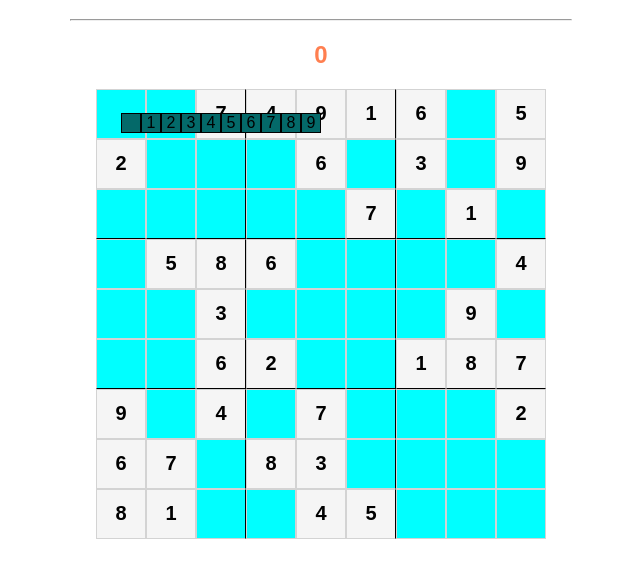
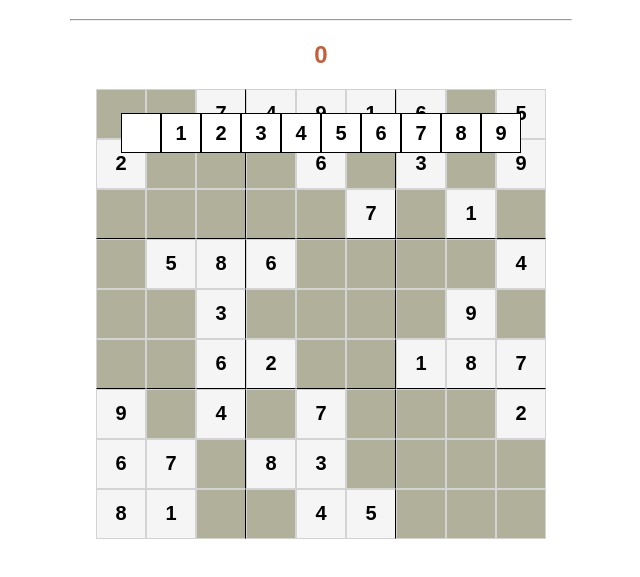
Before and after one commit to 11819052/Projekt, a plain HTML site: page sudoku.html in a window 1280 px wide. Both pictures are taken after a click on the element 440 px from the left and 174 px from the top of the page. Shown: the part 61-638 px from the top of the page, without its empty margins (319-959 px from the left). Drawn offline with Linux system fonts and the light colour scheme.

Commit message:
PopUp nur bei zu veränderbaren Feldern

```diff
--- a/sudoku.css
+++ b/sudoku.css
@@ -8,13 +8,13 @@ hr{
 }
 
 #errors {
-    color: coral;
+    color: rgb(198, 94, 57);
 }
 
 #board{
     width: 450px; /*Kacheln sind daher 50*50 groß*/
     height: 450px;
-    background-color: cyan;
+    background-color: rgb(176, 176, 155);
     margin: 0 auto;
     display: flex;
     flex-wrap: wrap;
@@ -73,10 +73,10 @@ hr{
 }
 
 #numberOptions{
-    width: 200px;
-    height: 20px;
+    width: 400px;
+    height: 40px;
     height:auto;
-    background-color: rgb(4, 105, 105);
+    background-color: rgb(255, 255, 255);
     margin: 0 auto;
     display: flex;
     flex-wrap: wrap;
@@ -87,9 +87,16 @@ hr{
 }
 
 .options{
-    width: 18px;
-    height: 18px;
+    width: 38px;
+    height: 38px;
     border: 1px solid black;
+
+    font-size: 20px;
+    font-weight: bold;
+    display: flex;
+    justify-content: center;
+    align-items: center;
+
 }
 
 .hiddenOptions{
--- a/sudoku.js
+++ b/sudoku.js
@@ -49,39 +49,15 @@ function setGame(){ //Spielfeld und Ziffernblöcke werden vorbereitet
                 tile.classList.add("vertical-line");
             }
 
+            if(board[r][c] == "-"){
+                tile.addEventListener("click", selectTile, false);
+            }
 
-            tile.addEventListener("click", selectTile, false);
             tile.classList.add("tile");
             document.getElementById("board").append(tile);
         }
     }
     document.getElementById("numberOptions").classList.add("hiddenOptions");  //Optionenleiste zur Auswahl der einzufügenden Zahl wird unsichtbar
-
-function selectTile(Ereignis){
-    // //Position des ausgewählten Divs berechnen
-    // let rec = document.getElementById(this.id).getBoundingClientRect();
-    // let left  = rec.left + window.scrollX;
-    // let top = rec.top + window.scrollY;
-    // console.log(left+" "+top);
-    // //Optionenleiste an diese Stelle positionieren und sichtbar machen
-    // document.getElementById("numberOptions").style.left = left;
-    // document.getElementById("numberOptions").style.top = top;
-    // document.getElementById("numberOptions").classList.remove("hiddenOptions");
-    // console.log("hello");
-
-    if(!Ereignis) Ereignis = window.event;
-    if(document.getElementById){
-        document.getElementById("numberOptions").style.left = Ereignis.clientX + "px";
-        document.getElementById("numberOptions").style.top = Ereignis.clientY + "px";
-    }
-
-    document.getElementById("numberOptions").classList.remove("hiddenOptions");
-
-}
-
-
-
-
 
 // //Auswahl einer Zahl aus der Zahlenreihe
 // function selectNumber(){
@@ -115,22 +91,14 @@ function selectTile(Ereignis){
 // }
 }
 
+function selectTile(Ereignis){
+    if(!Ereignis) Ereignis = window.event;
+    if(document.getElementById){
+        document.getElementById("numberOptions").style.left = Ereignis.clientX + "px";
+        document.getElementById("numberOptions").style.top = Ereignis.clientY + "px";
+    }
 
-// function selectTile(){
-//     let dropdown = document.createElement("div");
-//     dropdown.classList.add("dropdown");
-//     this.parentNode.insertBefore(dropdown,this);
+    document.getElementById("numberOptions").classList.remove("hiddenOptions");
 
-//     dropdown.appendChild(this);
 
-//     let content = document.createElement("div");
-//     content.classList.add("dropdown-content");
-//     this.append(content);
-
-//     for(let i = 1; i<10; i++){
-//         let option = document.createElement("a");
-//         var text = document.createTextNode(i);
-//         option.appendChild(text);
-//         content.appendChild(option);
-//     }
-// }
+}
```
